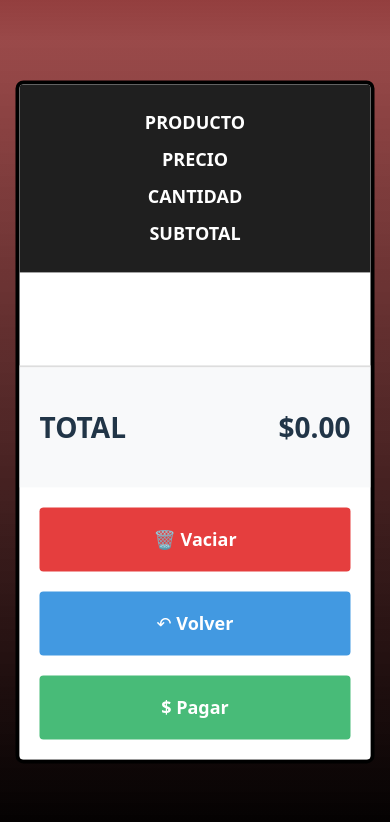
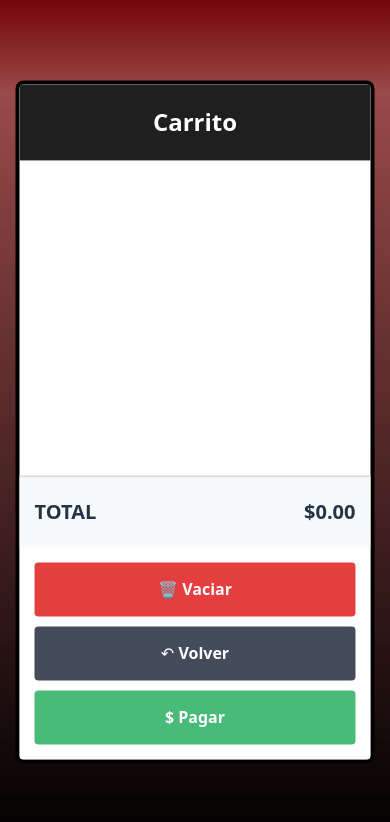
Before and after one commit to 357U4RD0/ECommerce, a React (Vite) app: page /carrito in a window 390 px wide. Shown: the top 822 px of the page. Built offline with nearby package versions, Linux system fonts and the light colour scheme.

Commit message:
Hacer responsive carrito

```diff
--- a/src/components/Contador.jsx
+++ b/src/components/Contador.jsx
@@ -12,7 +12,7 @@ const Contador = () => {
 
   return (
     <button className="contador" onClick={irAlCarrito} aria-label="Ir al carrito" title="Ir al carrito">
-      {contador}
+      🛒 {contador}
     </button>
   );
 };
--- a/src/index.css
+++ b/src/index.css
@@ -29,7 +29,7 @@ body {
   align-items: center;
   min-width: 320px;
   min-height: 100vh;
-  background: linear-gradient(to bottom, rgba(116, 6, 6, 0.773) 0%, rgb(116, 6, 6, 0.73) 5%,  black 100%);
+  background: linear-gradient(to bottom, rgb(116, 6, 6) 0%, rgb(116, 6, 6, 0.73) 11%,  black 100%);
   background-attachment: fixed;
   background-repeat: no-repeat;
   background-size: cover;
@@ -248,13 +248,23 @@ button:focus-visible {
 .carrito-header {
   background: #1f1f1f;
   color: white;
+  flex-shrink: 0;
+  padding: 25px 30px;
+}
+
+.encabezado-normal {
   display: grid;
   grid-template-columns: 2fr 1fr 1fr 1fr;
-  padding: 25px 30px;
   font-weight: bold;
   text-align: center;
   font-size: 18px;
-  flex-shrink: 0;
+}
+
+.encabezado-movil {
+  display: none;
+  text-align: center;
+  font-size: 24px;
+  font-weight: bold;
 }
 
 .carrito-scroll {
@@ -313,9 +323,9 @@ button:focus-visible {
   align-items: center;
   padding: 20px;
   background: #f8f9fa;
-  font-size: 28px;
+  font-size: 22px;
   font-weight: bold;
-  min-height: 80px;
+  min-height: 60px;
 }
 
 .carrito-actions {
@@ -345,24 +355,121 @@ button:focus-visible {
   color: white;
 }
 
-.btn-volver {
-  background: #4299e1;
-  color: white;
-}
-
 .carrito-actions button:hover {
   opacity: 0.9;
   transform: translateY(-1px);
 }
 
 @media (max-width: 768px) {
-  .carrito-header,
+  .carrito-header {
+    padding: 20px;
+  }
+
+  .encabezado-normal {
+    display: grid;
+    grid-template-columns: minmax(200px, 2fr) minmax(100px, 1fr) minmax(100px, 1fr) minmax(120px, 1fr);
+    font-size: 16px;
+  }
+
   .carrito-item {
-    grid-template-columns: 1fr;
+    grid-template-columns: minmax(200px, 2fr) minmax(100px, 1fr) minmax(100px, 1fr) minmax(120px, 1fr);
+    padding: 30px 20px;
+    min-height: 130px;
+  }
+
+  .carrito-actions {
+    display: grid;
+    grid-template-columns: 1fr 1fr 1fr;
+    gap: 10px;
+    padding: 15px;
+  }
+
+  .carrito-actions button {
+    width: 100%;
+    padding: 16px 10px;
+    font-size: 16px;
+  }
+
+  .carrito-actions button:nth-child(1) {
+    justify-self: start;
+  }
+
+  .carrito-actions button:nth-child(2) {
+    justify-self: center;
+  }
+
+  .carrito-actions button:nth-child(3) {
+    justify-self: end;
+  }
+
+  .carrito-total {
+    font-size: 20px;
+    padding: 10px 15px;
+    min-height: 50px;
+  }
+}
+
+@media (max-width: 426px) {
+  .carrito-header {
+    padding: 20px;
+  }
+
+  .encabezado-normal {
+    display: none;
+  }
+
+  .encabezado-movil {
+    display: block;
+    text-align: center;
+    font-size: 24px;
+    font-weight: bold;
+  }
+
+  .carrito-item {
+    display: flex;
+    flex-direction: column;
+    align-items: center;
+    padding: 20px;
+    text-align: center;
     gap: 10px;
   }
 
+  .producto-info {
+    flex-direction: column;
+    align-items: center;
+    gap: 10px;
+    text-align: center;
+  }
+
+  .producto-imagen {
+    width: 100px;
+    height: auto;
+  }
+
+  .carrito-item > div:not(.producto-info),
+  .carrito-item select {
+    align-self: center;
+    text-align: center;
+    width: 100%;
+    font-size: 18px;
+  }
+
+  .carrito-total {
+    font-size: 20px;
+    padding: 10px 15px;
+    min-height: 50px;
+  }
+
   .carrito-actions {
+    display: flex;
     flex-direction: column;
+    gap: 10px;
+    padding: 15px;
+  }
+
+  .carrito-actions button {
+    width: 100%;
+    padding: 16px 10px;
+    font-size: 16px;
   }
 }
--- a/src/pages/Carrito.jsx
+++ b/src/pages/Carrito.jsx
@@ -17,8 +17,15 @@ const Carrito = () => {
   return (
     <div className="carrito-container">
       <div className="carrito-header">
-        <div>PRODUCTO</div><div>PRECIO</div><div>CANTIDAD</div><div>SUBTOTAL</div>
+        <div className="encabezado-normal">
+          <div>PRODUCTO</div>
+          <div>PRECIO</div>
+          <div>CANTIDAD</div>
+          <div>SUBTOTAL</div>
+        </div>
+        <div className="encabezado-movil">Carrito</div>
       </div>
+
       <div className="carrito-scroll">
         {carrito.map(p => (
           <CarritoItem key={p.id} producto={p} cantidad={cantidades[p.id]} cambiar={cambiar} />
@@ -28,7 +35,7 @@ const Carrito = () => {
         <div className="carrito-total"><span>TOTAL</span><span>{mostrar}</span></div>
         <div className="carrito-actions">
           <button className="btn-vaciar" onClick={vaciar}>🗑️ Vaciar</button>
-          <button className="btn-volver" onClick={() => navigate('/')}>↶ Volver</button>
+          <button className="volver-btn" onClick={() => navigate('/')}>↶ Volver</button>
           <button className="btn-pagar">$ Pagar</button>
         </div>
       </div>
```
